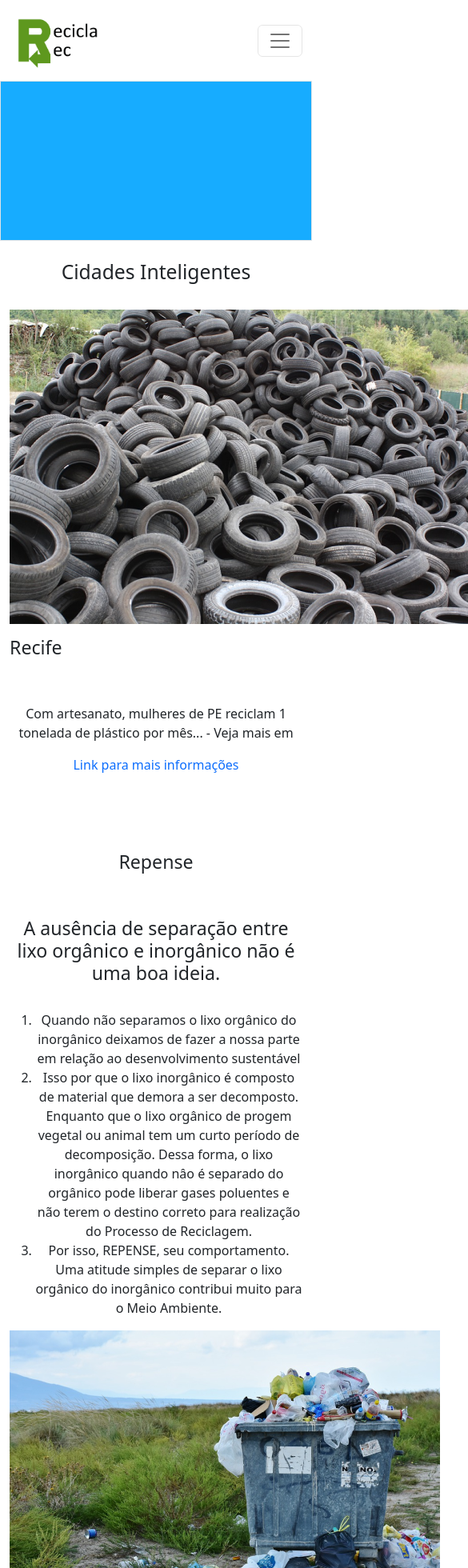
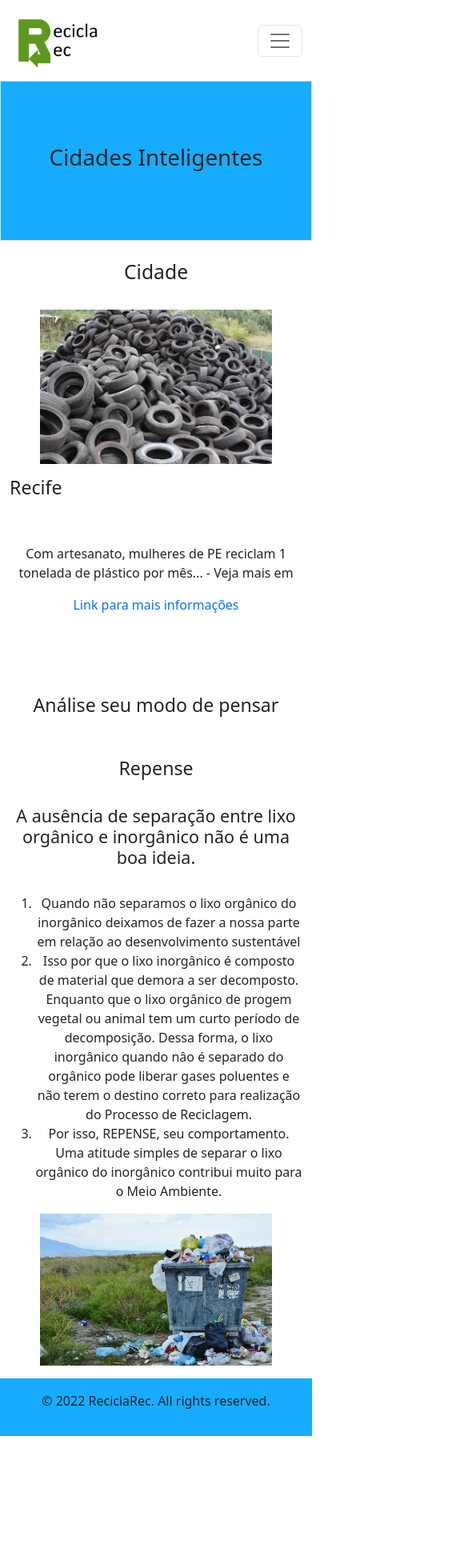
Before and after one commit to ThallysCezar/FaculdadeReciclaRec, a React (Create React App) app: page /cidades in a window 390 px wide. Shown: the top 1960 px of the page at 80% size, 585 px wide, since content can reach past the window. After the commit the page ends 1795 px from the top, so only its background shows below. Built offline with nearby package versions, Linux system fonts and the light colour scheme.

Commit message:
refactor: reconfig responsive img and text

```diff
--- a/src/components/CardCidades/assets/styleCardCidades.css
+++ b/src/components/CardCidades/assets/styleCardCidades.css
@@ -67,3 +67,13 @@
         width: 400px;
     }
 }
+
+@media screen and (min-width: 320px) and (max-width: 499px) {
+    .imgWidth {
+        width: 290px;
+    }
+
+    .imgWidthRecife {
+        width: 290px;
+    }
+}
--- a/src/components/CardCidades/index.tsx
+++ b/src/components/CardCidades/index.tsx
@@ -34,11 +34,11 @@
         <br />
         <br />
         <div className="row text-center">
+        <h3 className="mt-1 mb-5 pb-1">Análise seu modo de pensar</h3><br/><br/>
           <div className="col-xl-6 col-lg-7 col-md-7 col-sm-4">
             <h3 className="text-center">Repense</h3>
             <br/>
-            <br/>
-            <h3>A ausência de separação entre lixo orgânico e inorgânico não é uma boa ideia.</h3><br />
+            <h4>A ausência de separação entre lixo orgânico e inorgânico não é uma boa ideia.</h4><br />
             <ol>
               <li>Quando não separamos o lixo orgânico do inorgânico deixamos de fazer a nossa parte em relação ao desenvolvimento sustentável</li>
               <li>Isso por que o lixo inorgânico é composto de material que demora a ser decomposto. Enquanto que o lixo orgânico de progem vegetal ou animal tem um curto período de decomposição. Dessa forma, o lixo inorgânico quando nâo é separado do orgânico pode liberar gases poluentes e não terem o destino correto para realização do Processo de Reciclagem.</li>
--- a/src/components/CardsInfo/index.tsx
+++ b/src/components/CardsInfo/index.tsx
@@ -4,7 +4,7 @@
   return (
     <>
       <div className="container-fluid">
-        <div className="container p-5">
+        <div className="container p-5 m-auto">
           <div className="row">
             {/* Card 1 */}
             <div className="col-lg-4 col-md-12 mb-4">
@@ -51,7 +51,7 @@
               <div className="cardes h-100 shadow-lg">
                 <div className="cardes-body">
                   <div className="text-center p-3">
-                    <h2 className="cardes-title">Qual a sua importância?</h2>
+                    <h2 className="cardes-title text-center">Qual a sua importância?</h2>
                     <br />
                   </div>
                   <p className="cardes-text">
--- a/src/pages/Cidades/index.tsx
+++ b/src/pages/Cidades/index.tsx
@@ -3,16 +3,15 @@
 import { Footer } from "./../../components/Footer/index";
 import "./style.css";
 
-
 function Cidades() {
   return (
     <>
       <NavBar />
-      <div
-        className="container-fluid border d-flex align-items-center justify-content-center colorCallToAction"
-      >
-      </div><br />
-      <h2 className="text-center">Cidades Inteligentes</h2>
+      <div className="container-fluid border d-flex align-items-center justify-content-center colorCallToAction">
+          <h1 className="text-center">Cidades Inteligentes</h1>
+      </div>
+      <br />
+      <h2 className="text-center">Cidade</h2>
       <CardCidades />
       <Footer />
     </>
--- a/src/pages/Home/index.tsx
+++ b/src/pages/Home/index.tsx
@@ -13,7 +13,7 @@
       <div
         className="container-fluid border d-flex align-items-center justify-content-center colorCallToAction"
       >
-        <h1 className="m-auto">Venha conhecer e aprender sobre Reciclagem</h1>
+        <h1 className="m-auto text-center">Venha conhecer e aprender sobre Reciclagem</h1>
       </div>
       <MapaReciclagem />
       <CardsInfo />
--- a/src/pages/QuemSomos/index.tsx
+++ b/src/pages/QuemSomos/index.tsx
@@ -11,8 +11,8 @@
       <div
         className="container-fluid border d-flex align-items-center justify-content-center colorCallToAction"
       >
+        <h1 className="text-center">Quem somos</h1>
       </div><br />
-      <h2 className="text-center">QUEM SOMOS</h2>
       <QSInfo />
       <Footer />
     </>
```
Also changed, not shown: src/components/CardsImg/index.tsx (+21 -8 lines).
